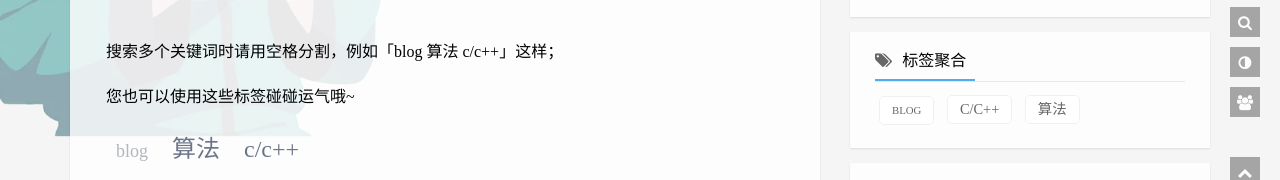
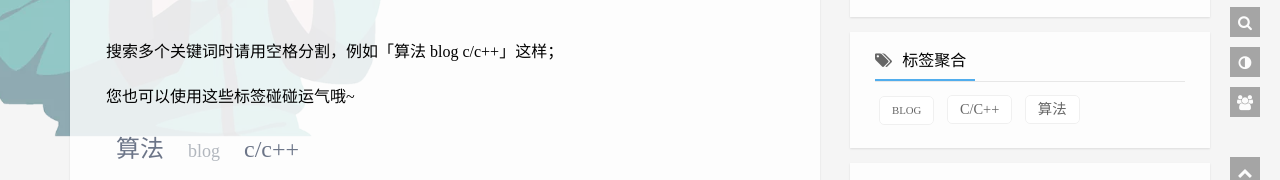
Before and after one commit to Green110666/Green110666.github.io, a plain HTML site: page search/index.html in a window 1280 px wide. Shown: the part 663-843 px from the top of the page. Drawn offline with Linux system fonts and the light colour scheme; no server answers.

Commit message:
Site updated: 2024-02-11 21:40:25

```diff
--- a/search/index.html
+++ b/search/index.html
@@ -201,10 +201,10 @@
 <div id="result-posts">
     <div class="kratos-hentry kratos-post-inner clearfix">
         <div class="kratos-post-content">
-            <p>搜索多个关键词时请用空格分割，例如「blog 算法 c/c++」这样；</p>
+            <p>搜索多个关键词时请用空格分割，例如「算法 blog c/c++」这样；</p>
             <p>您也可以使用这些标签碰碰运气哦~</p>
             <p class="search-demo-tags">
-                <a href="/tags/blog/" style="font-size: 18px; color: #b2b7be">blog</a> <a href="/tags/%E7%AE%97%E6%B3%95/" style="font-size: 24px; color: #6c7588">算法</a> <a href="/tags/c-c/" style="font-size: 24px; color: #6c7588">c/c++</a>
+                <a href="/tags/%E7%AE%97%E6%B3%95/" style="font-size: 24px; color: #6c7588">算法</a> <a href="/tags/blog/" style="font-size: 18px; color: #b2b7be">blog</a> <a href="/tags/c-c/" style="font-size: 24px; color: #6c7588">c/c++</a>
             </p>
         </div>
     </div>
```
Also changed, not shown: vendors/font-awesome@4.7.0/README.html (+1 -1 lines).
